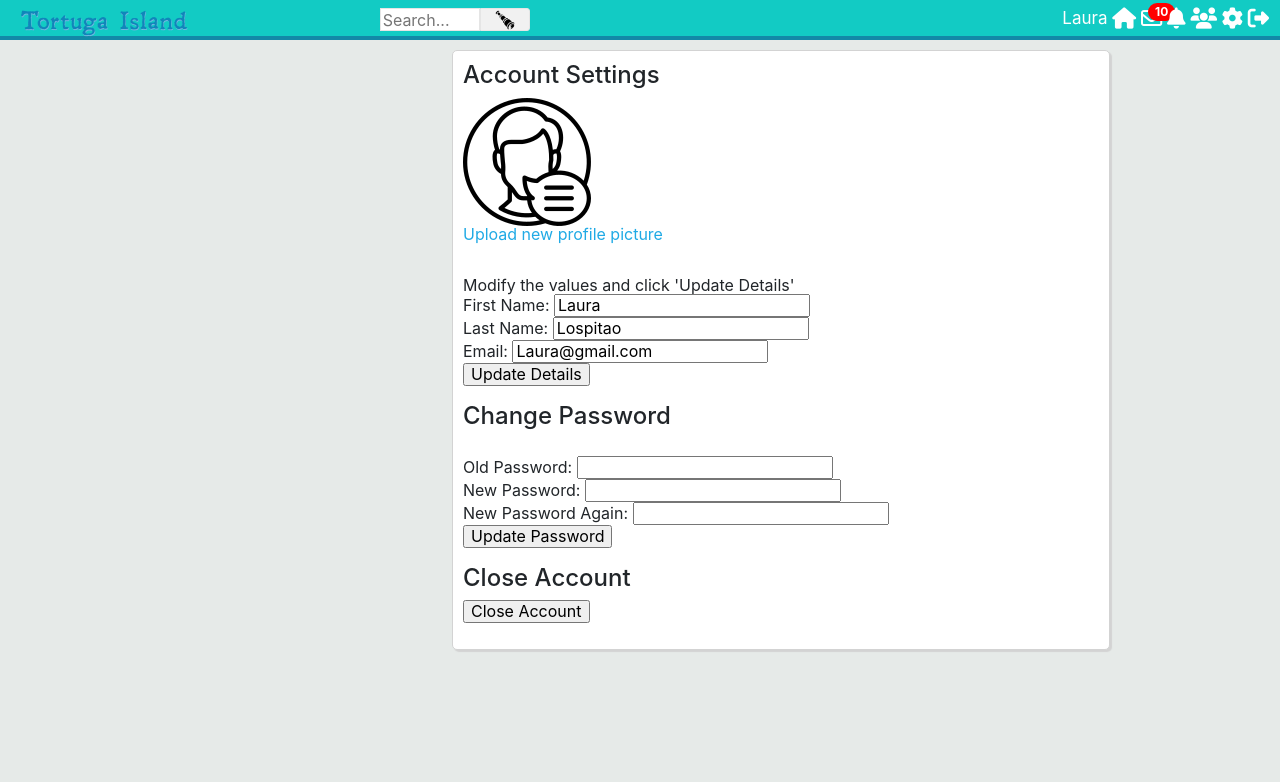
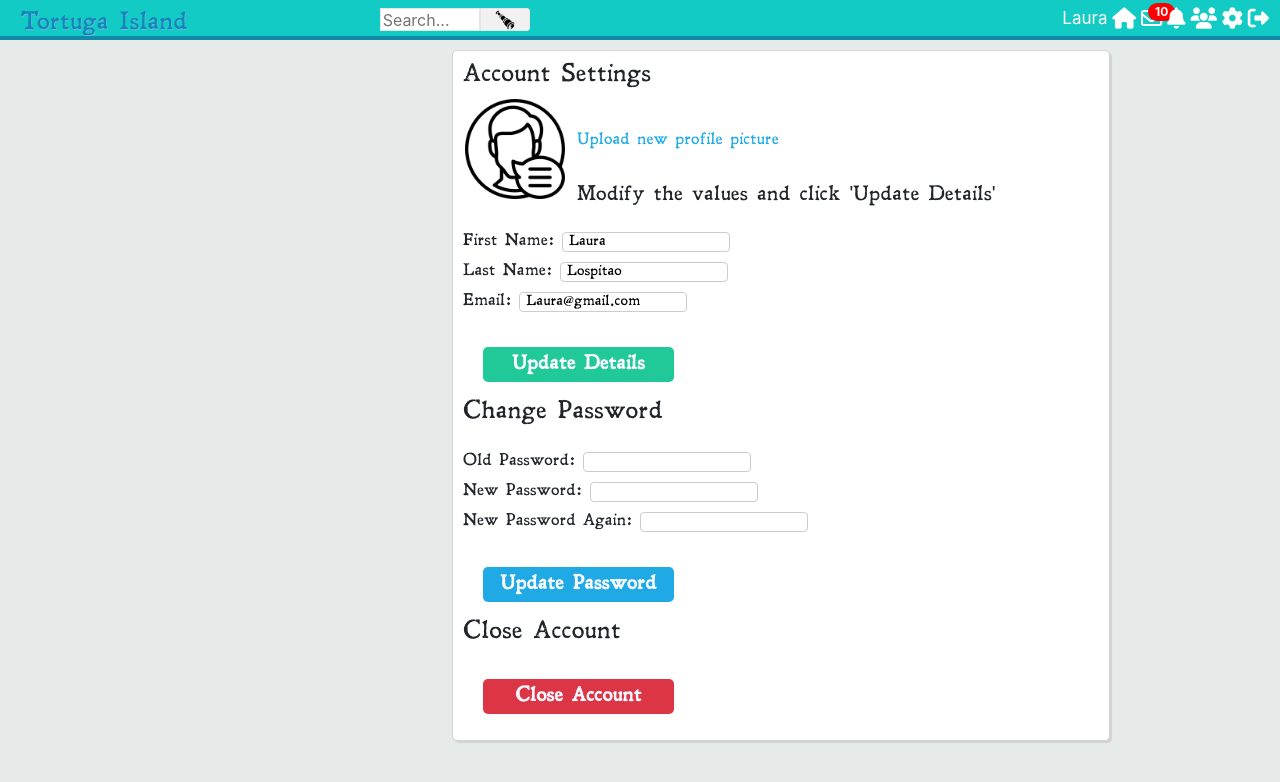
Before and after one commit to Lospitao/Isla-Tortuga, a PHP site: page /settings.php in a window 1280 px wide. Shown: the top 782 px of the page. Run offline with PHP 8.4, Linux system fonts and the light colour scheme; a user stored in the database is signed in; data comes from the database, SQL or seed files in the repository; data that the repository does not hold is empty; some libraries are stand-ins or nearby versions.

Commit message:
#145 Styling the Settings Page + Styling close account page

```diff
--- a/assets/css/style.css
+++ b/assets/css/style.css
@@ -573,5 +573,47 @@ textarea:focus {
 }
 
 #search_hr {
-	margin: 0px;
+	margin: 0;
 }
+
+#small_profile_pics {
+	height: 100px;
+	margin: 1px 12px 0 2px;
+	float:left;
+	border-radius: 10px;
+}
+.settings_input {
+	border: 1px solid #ccc;
+	height: 20px;
+	padding: 4px 6px;
+	margin-bottom: 10px;
+	border-radius: 4px;
+	font-size: 14px;
+	line-height: 20px;
+}
+#save_password {
+	width: 30%;
+	background-color: #20AAE5;
+}
+#close_account {
+	width: 30%;
+	background-color: #dc3545;
+}
+#save_details {
+	width: 30%;
+	background-color: #20c997;
+}
+#account_settings {
+	font-family: 'Bellota-Regular', sans-serif;
+}
+#close_account_form {
+	font-family: 'Bellota-Regular', sans-serif;
+}
+#final_close_account {
+	width: 30%;
+	background-color: #20AAE5;
+}
+#cancel_close_account {
+	width: 30%;
+	background-color: #dc3545;
+}
--- a/close_account.php
+++ b/close_account.php
@@ -10,13 +10,13 @@ if(isset($_POST['close_account'])) {
     header("Location: register.php");
 }
 ?>
-<div class="main_column column">
+<div class="main_column column" id="close_account_form">
     <h4>Close Account</h4>
     Are you sure you want to close your account?<br><br>
     Closing your account will hide your profile nad all your activity form other users.<br><br>
     You can re-open your account at any time bu simply logging in.<br><br>
     <form action="close_account.php" method="POST">
-        <input type="submit" name="close_account" id="close_account" value="Yes! Close it!">
-        <input type="submit" name="cancel" id="update_details" value="No way!">
+        <input type="submit" name="close_account" id="final_close_account" value="Yes! Close it!" class="success">
+        <input type="submit" name="cancel" id="cancel_close_account" value="No way!" class="warning">
     </form>
 </div>
--- a/settings.php
+++ b/settings.php
@@ -3,15 +3,15 @@ include("includes/header.php");
 include("includes/form_handlers/settings_handler.php");
 ?>
 
-<div class="main_column column">
+<div class="main_column column" id="account_settings">
     <h4>Account Settings</h4>
     <?php
     echo"<img src='" . $user['profile_pic'] ."' id='small_profile_pics'>";
     ?>
-    <br>
+    <br><br>
     <a href="upload.php">Upload new profile picture</a><br><br><br>
 
-    Modify the values and click 'Update Details' <br>
+    <h5>Modify the values and click 'Update Details'</h5> <br>
 
     <?php
     $user_data_query = mysqli_query($conn, "SELECT first_name, last_name, email FROM users WHERE username='$userLoggedIn'");
@@ -23,23 +23,23 @@ include("includes/form_handlers/settings_handler.php");
     ?>
 
     <form action="settings.php" method="POST">
-        First Name: <input type="text" name="first_name" value="<?php echo $first_name; ?>"><br>
-        Last Name: <input type="text" name="last_name" value="<?php echo $last_name; ?>"><br>
-        Email: <input type="text" name="email" value="<?php echo $email; ?>"><br>
+        First Name: <input type="text" name="first_name" value="<?php echo $first_name; ?>" class="settings_input"><br>
+        Last Name: <input type="text" name="last_name" value="<?php echo $last_name; ?>" class="settings_input"><br>
+        Email: <input type="text" name="email" value="<?php echo $email; ?>" class="settings_input"><br>
         <?php echo $message; ?>
-        <input type="submit" name="update_details" id="save_details" value="Update Details"><br>
+        <input type="submit" name="update_details" id="save_details" value="Update Details" class="success"><br>
     </form>
 
     <h4>Change Password</h4><br>
     <form action="settings.php" method="POST">
-        Old Password: <input type="password" name="old_password"><br>
-        New Password: <input type="password" name="new_password_1"><br>
-        New Password Again: <input type="password" name="new_password_2"><br>
+        Old Password: <input type="password" name="old_password" class="settings_input"><br>
+        New Password: <input type="password" name="new_password_1" class="settings_input"><br>
+        New Password Again: <input type="password" name="new_password_2" class="settings_input"><br>
         <?php echo $password_message; ?>
-        <input type="submit" name="update_password" id="save_password" value="Update Password"><br>
+        <input type="submit" name="update_password" id="save_password" value="Update Password" class="success"><br>
     </form>
     <h4>Close Account</h4>
     <form action="settings.php" method="POST">
-        <input type="submit" name="close_account" id="close_account" value="Close Account">
+        <input type="submit" name="close_account" id="close_account" value="Close Account" class="danger"><br>
     </form>
 </div>
```
